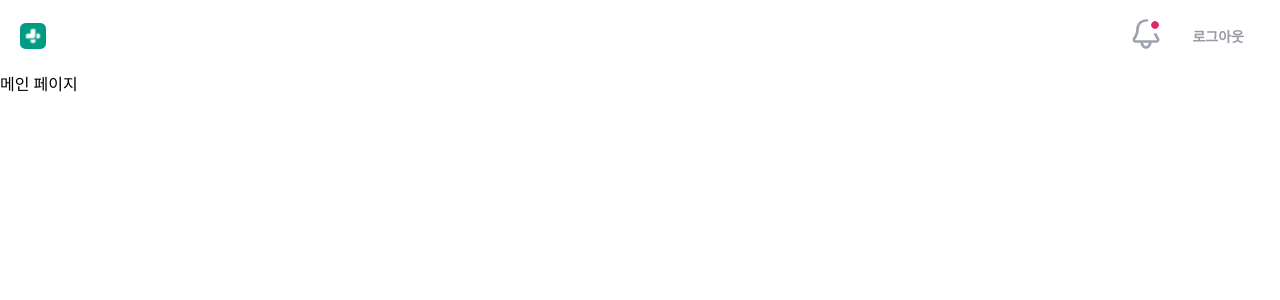
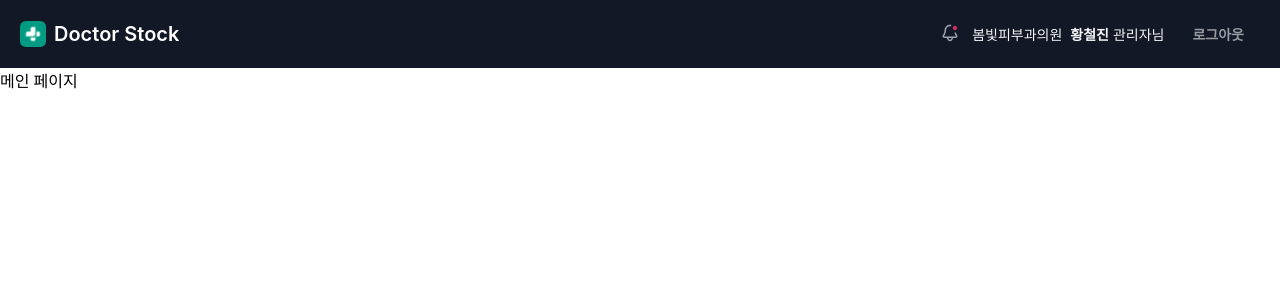
Before and after one commit to DoctorStock/doctorstock-web, a Next.js app: page / in a window 1280 px wide. Shown: the top 300 px of the page. Built offline with nearby package versions, Linux system fonts and the light colour scheme.

Commit message:
[Feat] Header 사용자 정보 표시 기능 추가 - 병원명, 사용자명, 등급 표시 - 알림 버튼과 로그아웃 버튼 사이에 배치

```diff
--- a/app/components/layout/Header/page.module.css
+++ b/app/components/layout/Header/page.module.css
@@ -1,7 +1,7 @@
 .header {
   width: 100%;
   padding: 16px 20px;
-  background-color: var(--color-header-bg);
+  background-color: var(--gray-g900);
   display: flex;
   align-items: center;
   justify-content: space-between; /* 왼쪽, 오른쪽 */
@@ -32,6 +32,39 @@
   gap: 12px;
 }
 
+.userInfo {
+  display: flex;
+  align-items: center;
+  gap: 8px; /* 병원이름과 사용자 정보 사이 간격 */
+}
+
+.hospitalName {
+  font-size: var(--font-size-sm);
+  font-weight: var(--font-weight-medium);
+  color: var(--gray-g100);
+  font-family: var(--font-family);
+}
+
+.userNameGroup {
+  display: inline-flex;
+  align-items: center;
+  gap: 4px;
+}
+
+.userName {
+  font-size: var(--font-size-sm);
+  font-weight: var(--font-weight-bold);
+  color: var(--gray-g100);
+  font-family: var(--font-family);
+}
+
+.userRole {
+  font-size: var(--font-size-sm);
+  font-weight: var(--font-weight-medium);
+  color: var(--gray-g100);
+  font-family: var(--font-family);
+}
+
 .notificationButton {
   background: none; /* 배경 제거 */
   border: none;
--- a/app/components/layout/Header/page.tsx
+++ b/app/components/layout/Header/page.tsx
@@ -4,7 +4,17 @@ import Image from 'next/image';
 import Link from 'next/link';
 import styles from './page.module.css';
 
-export default function Header() {
+interface HeaderProps {
+  hospitalName?: string;
+  userName?: string;
+  userRole?: string;
+}
+
+export default function Header({
+  hospitalName = '봄빛피부과의원',
+  userName = '황철진',
+  userRole = '관리자',
+}: HeaderProps = {}) {
   // TODO: 로그아웃 로직 구현
   const handleLogout = () => {
     console.log('로그아웃');
@@ -37,10 +47,18 @@ export default function Header() {
           <Image
             src="/assets/bell_on.svg"
             alt="알림"
-            width={36}
-            height={36}
+            width={20}
+            height={20}
           />
         </button>
+
+        <div className={styles.userInfo}>
+          <span className={styles.hospitalName}>{hospitalName}</span>
+          <span className={styles.userNameGroup}>
+            <span className={styles.userName}>{userName}</span>
+            <span className={styles.userRole}>{userRole}님</span>
+          </span>
+        </div>
 
         <button
           onClick={handleLogout}
```
